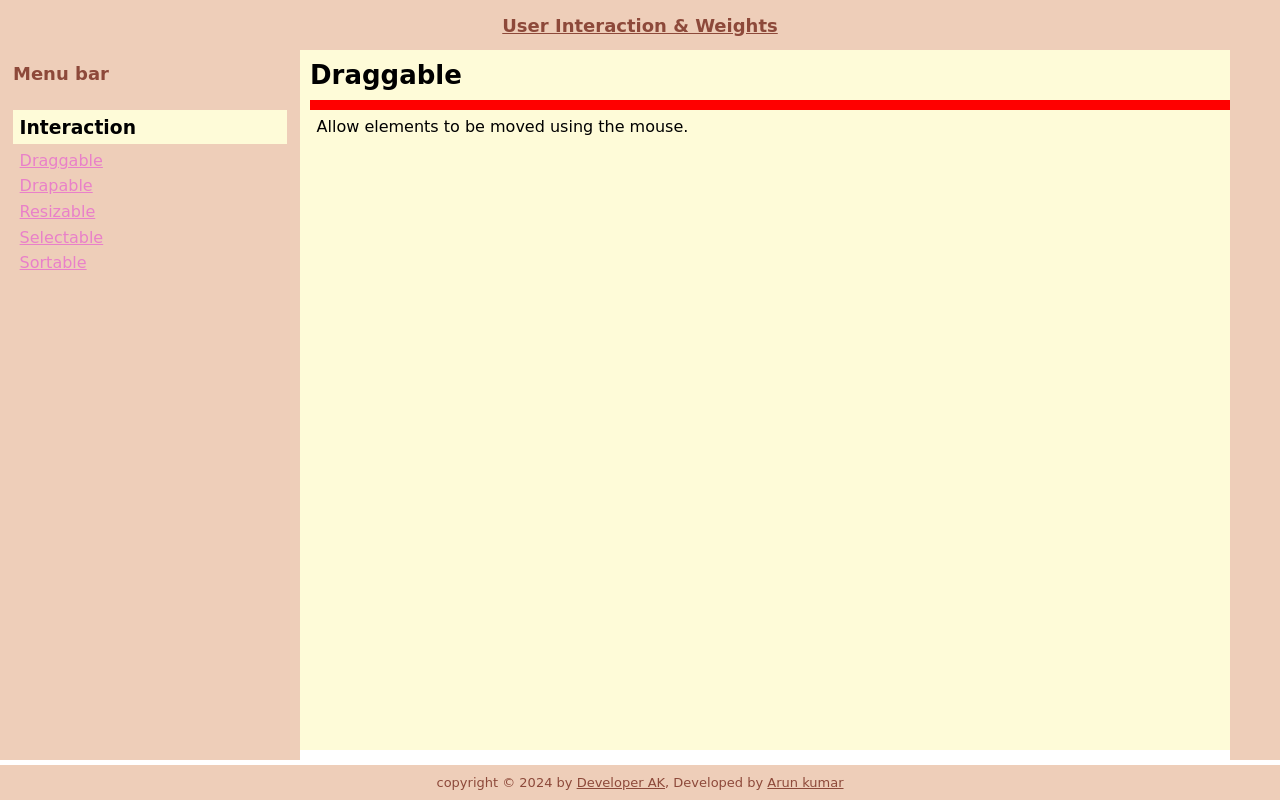
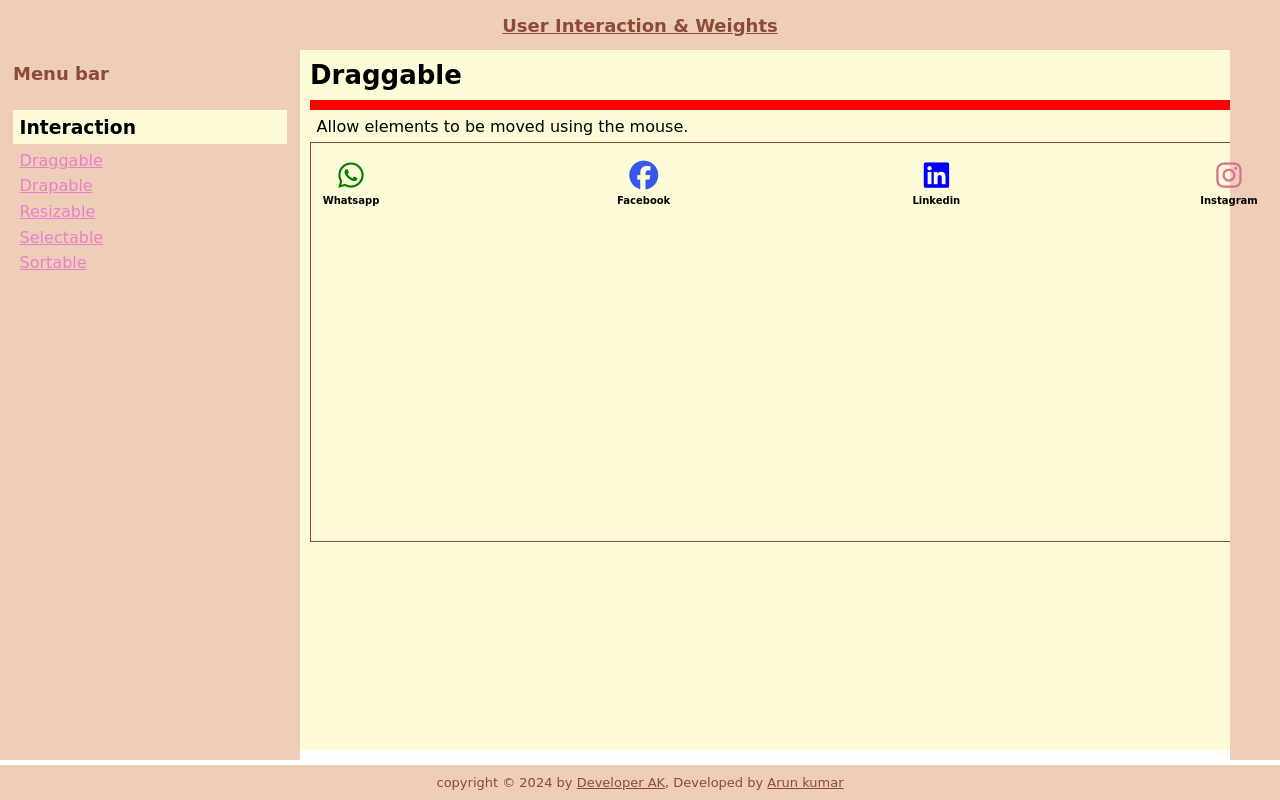
Before and after one commit to Arunkumar032024/user-interaction-using-jquery, a plain HTML site: page index.html in a window 1280 px wide. Both pictures are taken after a click on the link "Draggable". Drawn offline with nearby package versions, Linux system fonts and the light colour scheme; some icons are missing; a web font is replaced by a local one.

Commit message:
Add draggable interacion

```diff
--- a/assets/css/main.scss
+++ b/assets/css/main.scss
@@ -160,7 +160,34 @@ main{
         h2+p{
             padding: $padding-xs;
         }
+        .experiment-div{
+            width: 100%;
+            min-height: 50vh;
+            border: 1px solid $color4;
+            padding: $padding-sm;
+            @include d-flex(row, space-between, flex-start);
+            .app{
+                width: 60px;
+                height: 60px;
+                border-radius: 5px;
+                @include d-flex(column, center, center);
+                gap: 5px;
+                cursor: pointer;
+                transition: background-color 0.3s ease-in-out;
+                &:hover{
+                    background-color: #beb7b76b;
+                }
+                user-select: none;
+                i{
+                    font-size: $font-xll;
+                }
+                span{
+                    font-size: $font-sm;
+                    font-weight: bold;
+                }
 
+            }
+        }
     }
 }
 
--- a/assets/js/main.js
+++ b/assets/js/main.js
@@ -26,4 +26,11 @@ $(document).ready(function(){
         $('section').slideUp();
         $('section#draggable').slideDown();
     })
+
+
+
+
+    // code for draggable section
+    $(".app").draggable();
+    // End code for draggable section
 })
--- a/index.html
+++ b/index.html
@@ -14,7 +14,8 @@
     <link rel="stylesheet" href="./assets/css/responsive.css">
 
     <!-- jquery cdn  -->
-    <script src="https://code.jquery.com/jquery-3.7.1.js" integrity="sha256-eKhayi8LEQwp4NKxN+CfCh+3qOVUtJn3QNZ0TciWLP4=" crossorigin="anonymous"></script>
+    <script src="https://code.jquery.com/jquery-3.7.1.js" ></script>
+    <script src="https://code.jquery.com/ui/1.13.3/jquery-ui.js"></script>
 </head>
 <body>
     <!-- header section -->
@@ -84,6 +85,24 @@
             <section id="draggable">
                 <h2>Draggable</h2>
                 <p>Allow elements to be moved using the mouse.</p>
+                <div class="experiment-div">
+                    <div class="app">
+                        <i class="fa-brands fa-whatsapp" style="color: green"></i>
+                        <span>Whatsapp</span>
+                    </div>
+                    <div class="app">
+                        <i class="fa-brands fa-facebook" style="color: rgb(55, 88, 235);"></i>
+                        <span>Facebook</span>
+                    </div>
+                    <div class="app">
+                        <i class="fa-brands fa-linkedin" style="color: blue;"></i>
+                        <span>Linkedin</span>
+                    </div>
+                    <div class="app">
+                        <i class="fa-brands fa-instagram" style="color: palevioletred;"></i>
+                        <span>Instagram</span>
+                    </div>
+                </div>
             </section>
            <!-- End draggable interaction -->
         <!-- End interactions -->
```
Also changed, not shown: assets/css/main.css, 1 other file.
